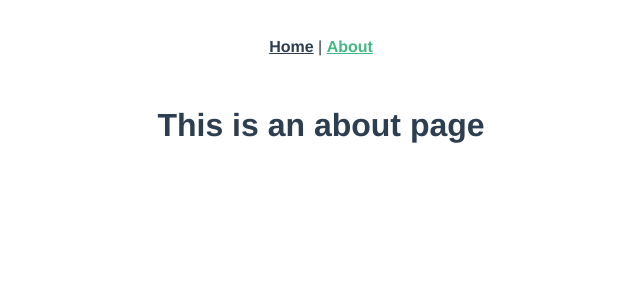
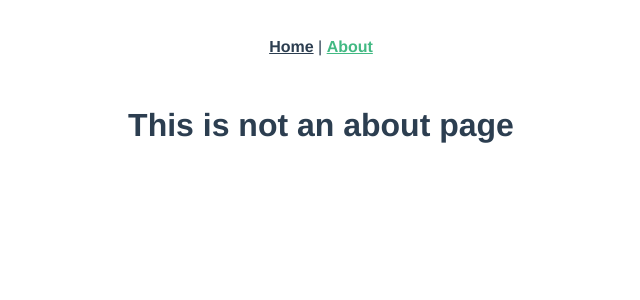
Before and after one commit to ijs32/online-resumes-vue, a Vue app: page /about in a window 1280 px wide. Shown: the top 300 px of the page, without its empty margins (319-959 px from the left). Built offline with nearby package versions, Linux system fonts and the light colour scheme.

Commit message:
Adds negativity to About vue

```diff
--- a/src/views/About.vue
+++ b/src/views/About.vue
@@ -1,5 +1,5 @@
 <template>
   <div class="about">
-    <h1>This is an about page</h1>
+    <h1>This is not an about page</h1>
   </div>
 </template>
```
Also changed, not shown: 1 other file (tests, documents, lock files or other folders).
